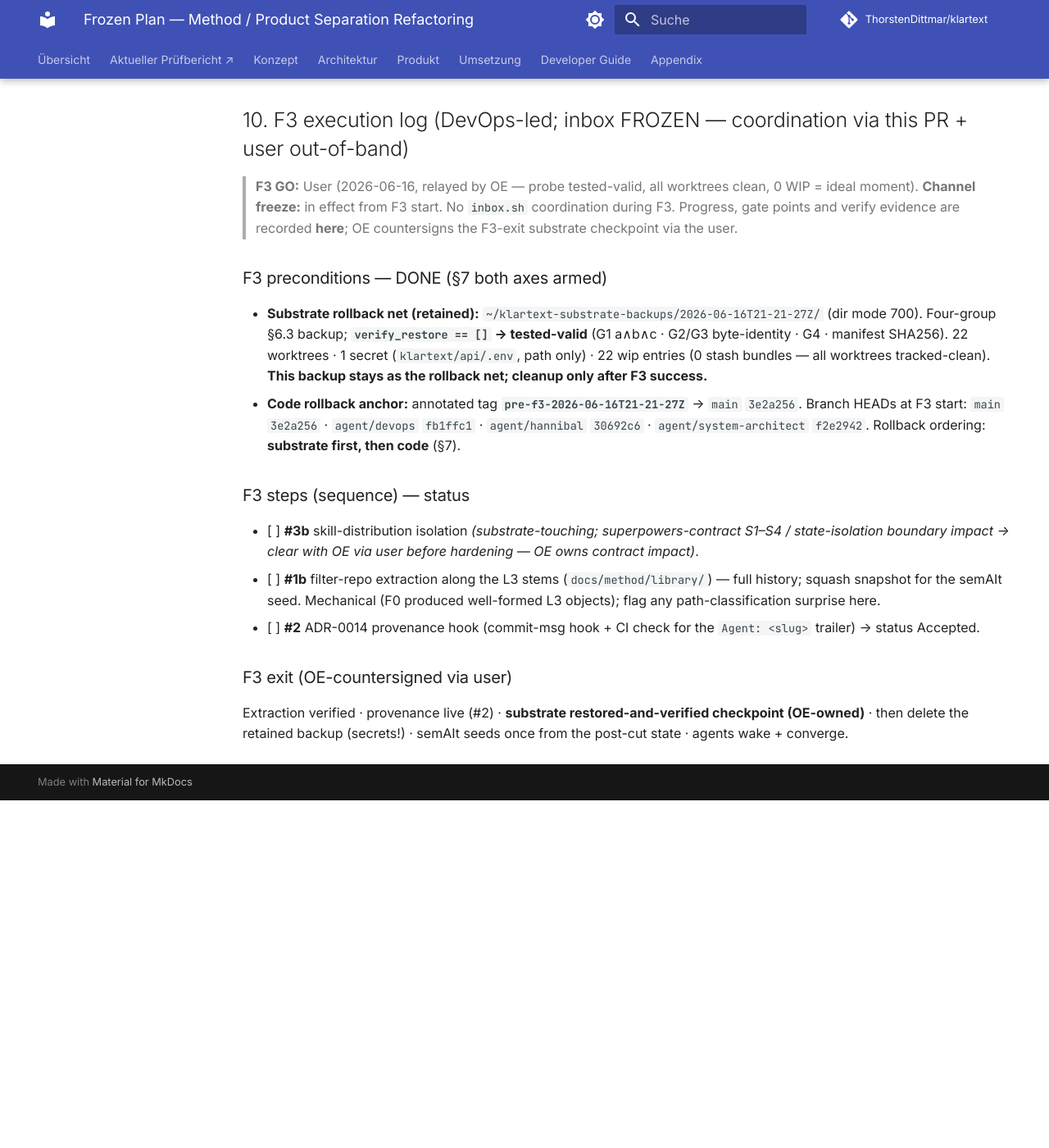
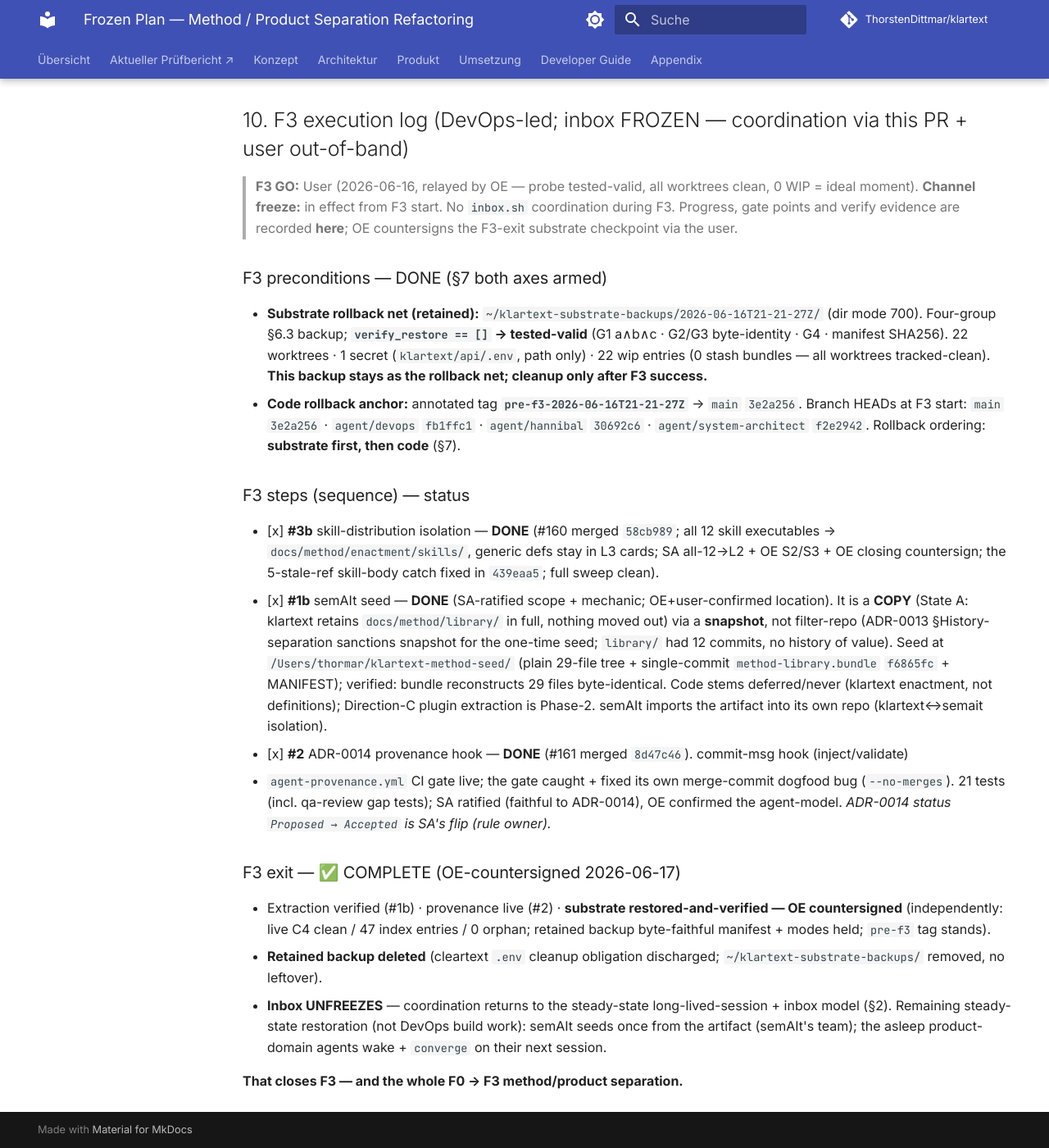
Before and after one commit to ThorstenDittmar/klartext, an MkDocs documentation site: the page built from docs/superpowers/plans/2026-06-16-method-product-separation.md, in a window 1280 px wide and 1400 px high, scrolled down 4754 px. Shown: the whole window at 82% size. Built offline with MkDocs 1.6.1 and Material for MkDocs 9.7.7, drawn with Linux system fonts in a browser that asks for light colours; comment, search, counter and statistics services are not loaded; before the commit the page ends 5730 px from its top, so only the background shows below that.

Commit message:
F3: method/product Layer-3 extraction — execution log (DevOps-led, inbox frozen) (#159)
* docs(plan): F3 §10 — #3b DONE (#160 merged); #1b blocked on OE cut call for code stems

Co-Authored-By: Claude Opus 4.8 (1M context) <noreply@anthropic.com>
Agent: devops

* docs(plan): F3 §10 — #1b DONE (semAIt seed produced: copy+snapshot, verified)

Co-Authored-By: Claude Opus 4.8 (1M context) <noreply@anthropic.com>
Agent: devops

* docs(plan): F3 §10 — #2 DONE + F3 EXIT COMPLETE (OE-countersigned, backup deleted, inbox unfreezes)

Closes F3 and the whole F0→F3 method/product separation. #2 (#161) merged; substrate
restored-and-verified countersigned by OE; the retained §6.3 backup deleted (cleartext .env cleanup
obligation); the inbox unfreezes → steady-state coordination resumes.

Co-Authored-By: Claude Opus 4.8 (1M context) <noreply@anthropic.com>
Agent: devops

---------

Co-authored-by: Claude Opus 4.8 (1M context) <noreply@anthropic.com>

```diff
--- a/docs/superpowers/plans/2026-06-16-method-product-separation.md
+++ b/docs/superpowers/plans/2026-06-16-method-product-separation.md
@@ -103,12 +103,29 @@ This plan is **frozen** when: DevOps has verified §6/§7, OE and DevOps both si
   `agent/system-architect` `f2e2942`. Rollback ordering: **substrate first, then code** (§7).
 
 ### F3 steps (sequence) — status
-- [ ] **#3b** skill-distribution isolation *(substrate-touching; superpowers-contract S1–S4 / state-isolation
-  boundary impact → clear with OE via user before hardening — OE owns contract impact)*.
-- [ ] **#1b** filter-repo extraction along the L3 stems (`docs/method/library/`) — full history; squash snapshot
-  for the semAIt seed. Mechanical (F0 produced well-formed L3 objects); flag any path-classification surprise here.
-- [ ] **#2** ADR-0014 provenance hook (commit-msg hook + CI check for the `Agent: <slug>` trailer) → status Accepted.
+- [x] **#3b** skill-distribution isolation — **DONE** (#160 merged `58cb989`; all 12 skill executables →
+  `docs/method/enactment/skills/`, generic defs stay in L3 cards; SA all-12→L2 + OE S2/S3 + OE closing
+  countersign; the 5-stale-ref skill-body catch fixed in `439eaa5`; full sweep clean).
+- [x] **#1b** semAIt seed — **DONE** (SA-ratified scope + mechanic; OE+user-confirmed location). It is a
+  **COPY** (State A: klartext retains `docs/method/library/` in full, nothing moved out) via a **snapshot**,
+  not filter-repo (ADR-0013 §History-separation sanctions snapshot for the one-time seed; `library/` had
+  12 commits, no history of value). Seed at `/Users/thormar/klartext-method-seed/` (plain 29-file tree +
+  single-commit `method-library.bundle` `f6865fc` + MANIFEST); verified: bundle reconstructs 29 files
+  byte-identical. Code stems deferred/never (klartext enactment, not definitions); Direction-C plugin
+  extraction is Phase-2. semAIt imports the artifact into its own repo (klartext↔semait isolation).
+- [x] **#2** ADR-0014 provenance hook — **DONE** (#161 merged `8d47c46`). commit-msg hook (inject/validate)
+  + `agent-provenance.yml` CI gate live; the gate caught + fixed its own merge-commit dogfood bug
+  (`--no-merges`). 21 tests (incl. qa-review gap tests); SA ratified (faithful to ADR-0014), OE confirmed
+  the agent-model. *ADR-0014 status `Proposed → Accepted` is SA's flip (rule owner).*
 
-### F3 exit (OE-countersigned via user)
-Extraction verified · provenance live (#2) · **substrate restored-and-verified checkpoint (OE-owned)** · then
-delete the retained backup (secrets!) · semAIt seeds once from the post-cut state · agents wake + converge.
+### F3 exit — ✅ COMPLETE (OE-countersigned 2026-06-17)
+- Extraction verified (#1b) · provenance live (#2) · **substrate restored-and-verified — OE countersigned**
+  (independently: live C4 clean / 47 index entries / 0 orphan; retained backup byte-faithful manifest +
+  modes held; `pre-f3` tag stands).
+- **Retained backup deleted** (cleartext `.env` cleanup obligation discharged; `~/klartext-substrate-backups/`
+  removed, no leftover).
+- **Inbox UNFREEZES** — coordination returns to the steady-state long-lived-session + inbox model (§2).
+  Remaining steady-state restoration (not DevOps build work): semAIt seeds once from the artifact (semAIt's
+  team); the asleep product-domain agents wake + `converge` on their next session.
+
+**That closes F3 — and the whole F0 → F3 method/product separation.**
```
